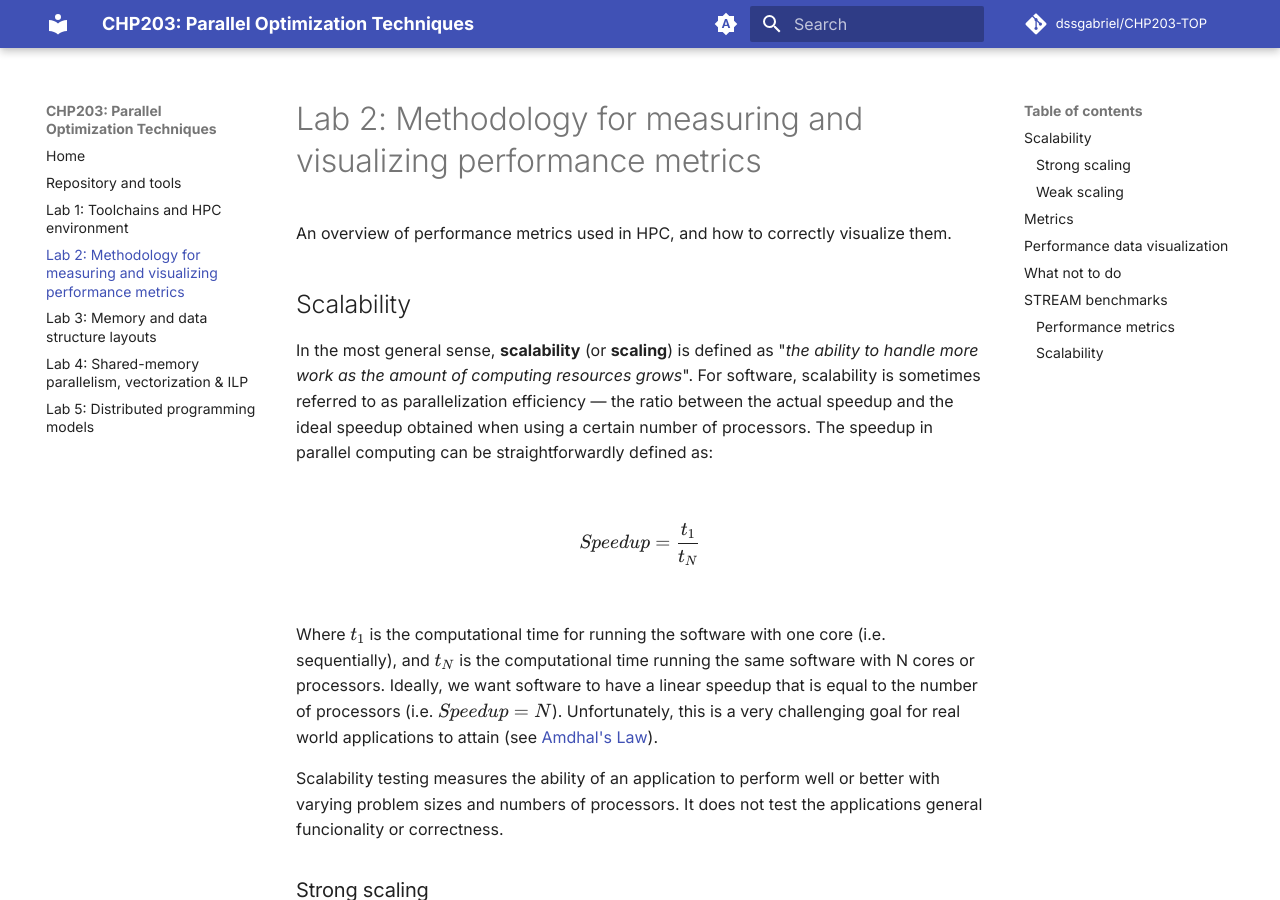
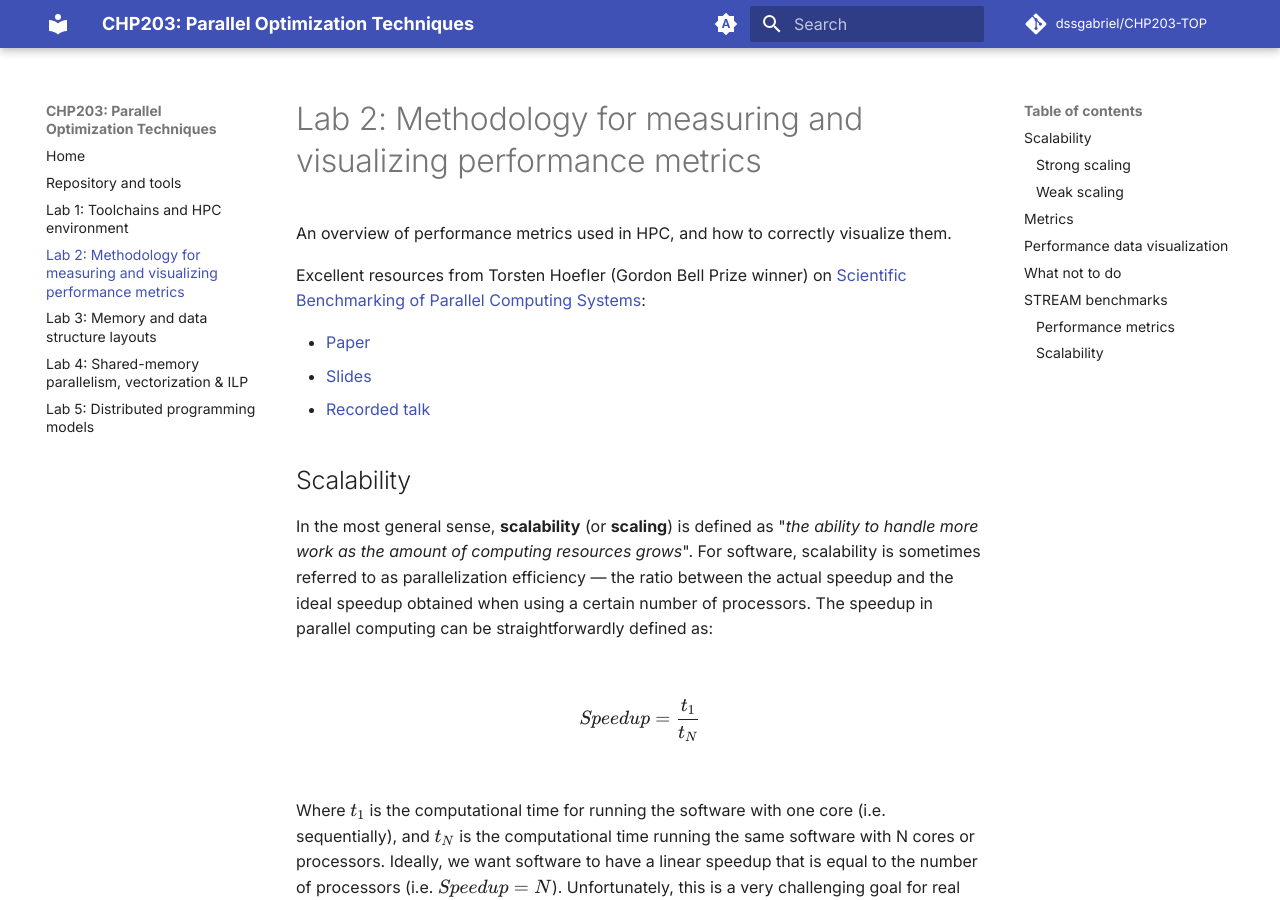
Before and after one commit to dssgabriel/CHP203-TOP, an MkDocs documentation site: the page built from docs/lab2.md, in a window 1280 px wide and 900 px high. Built offline with MkDocs 1.6.1 and Material for MkDocs 9.7.7, drawn with Linux system fonts in a browser that asks for light colours; comment, search, counter and statistics services are not loaded.

Commit message:
feat(lab2): add Torsten Hoefler talk on scientific benchmarking
Signed-off-by: Gabriel Dos Santos <gabriel.dossantos@cea.fr>

```diff
--- a/docs/lab2.md
+++ b/docs/lab2.md
@@ -2,6 +2,11 @@
 
 An overview of performance metrics used in HPC, and how to correctly visualize them.
 
+Excellent resources from Torsten Hoefler (Gordon Bell Prize winner) on [Scientific Benchmarking of Parallel Computing Systems](https://htor.inf.ethz.ch/publications/index.php?pub=222):
+
+- [Paper](https://htor.inf.ethz.ch/publications/img/hoefler-scientific-benchmarking.pdf)
+- [Slides](https://htor.inf.ethz.ch/publications/img/hoefler-scientific-benchmarking_slides.pdf)
+- [Recorded talk](https://www.youtube.com/watch?v=HwEpXIWAWTU)
 
 ## Scalability
 
```
